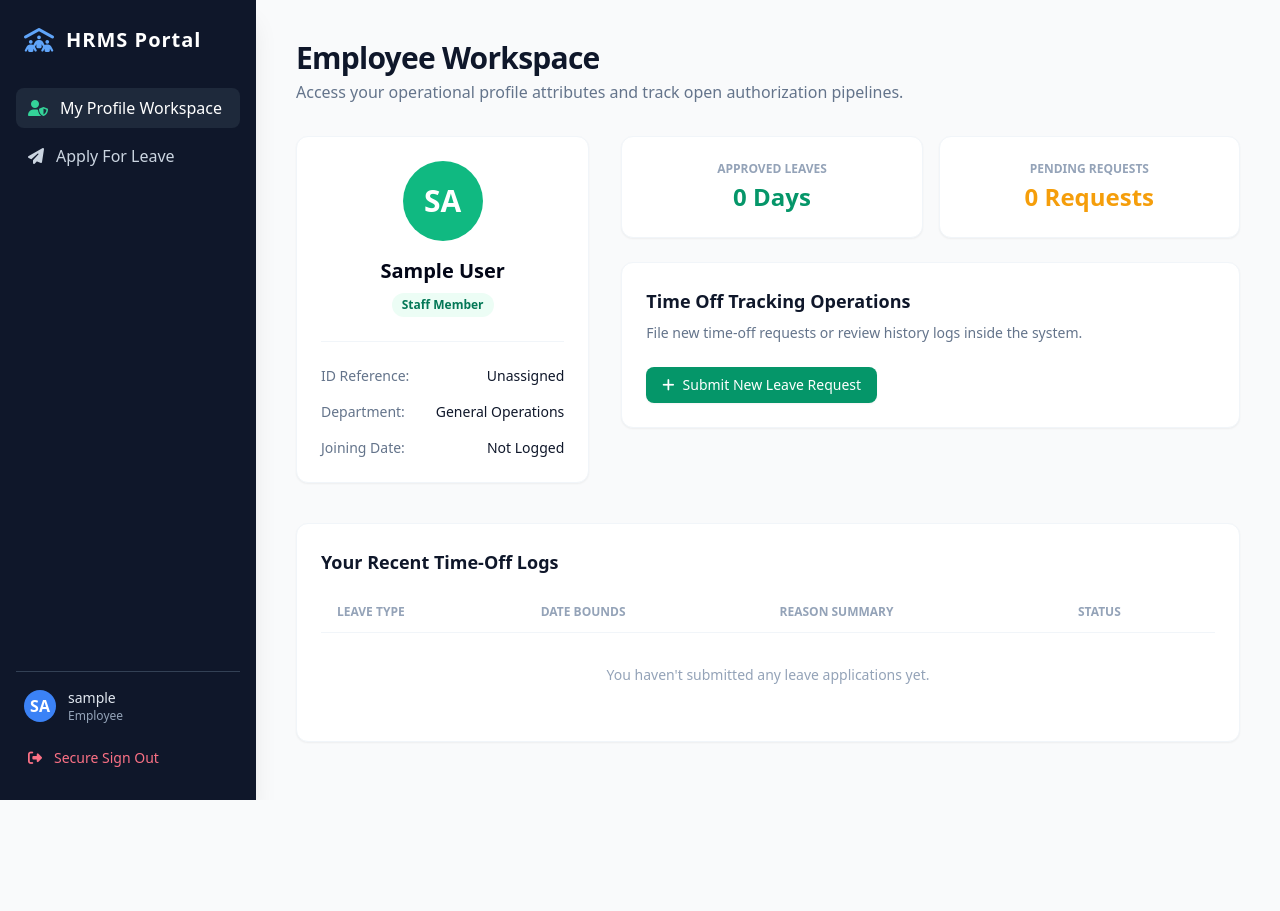
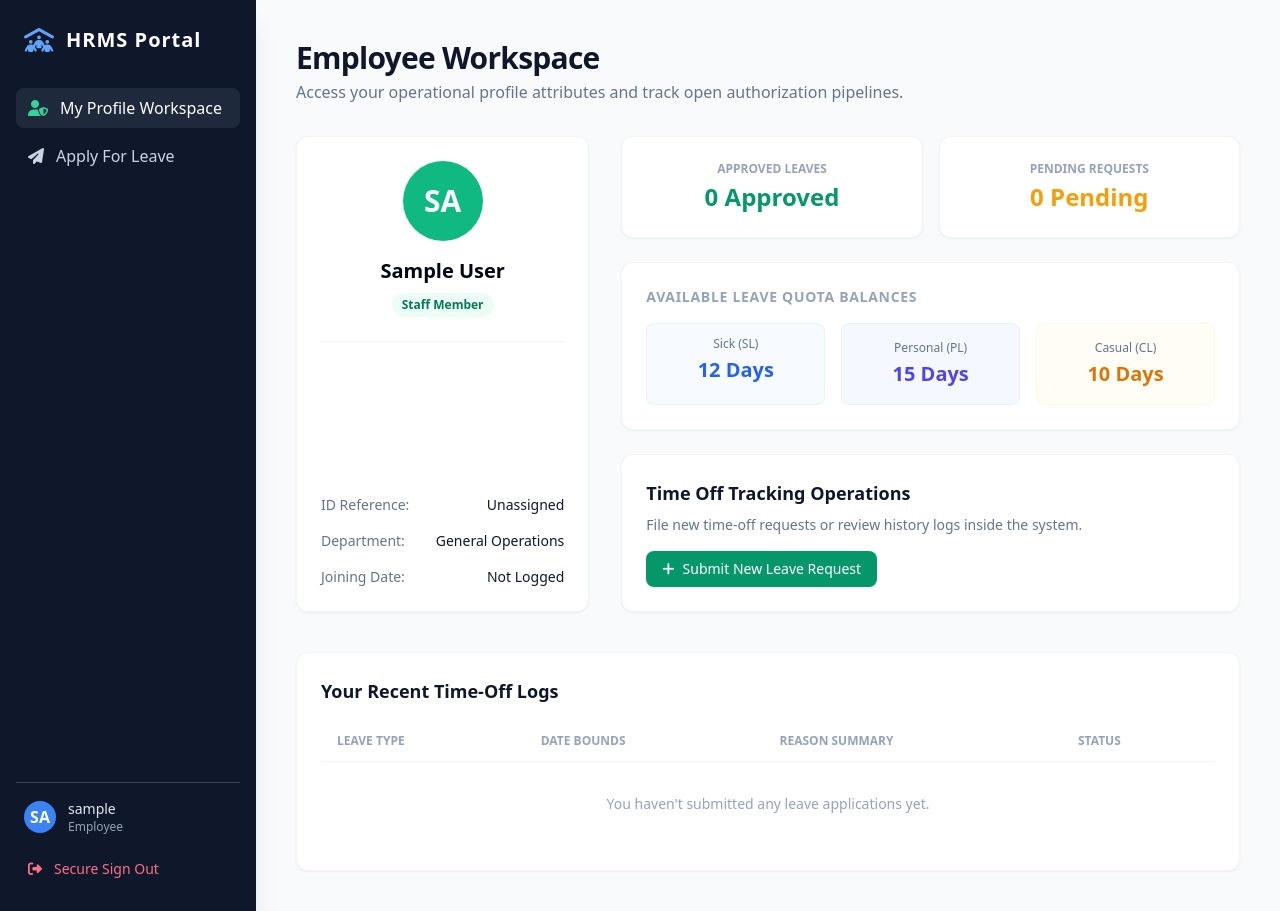
Before and after one commit to Manjunathnithin/HRMS_project, a Django app: page /dashboard/employee/ in a window 1280 px wide. Before the commit the page ends 800 px from the top, so only its background shows below. Run offline with Django 5.2, Linux system fonts and the light colour scheme; the visitor is signed in with stand-in values (Sample User, id 1); data comes from the database, SQL or seed files in the repository; data that the repository does not hold is empty; some libraries are stand-ins or nearby versions.

Commit message:
leave_update

```diff
--- a/hrms_portal/accounts/templates/accounts/employee_dashboard.html
+++ b/hrms_portal/accounts/templates/accounts/employee_dashboard.html
@@ -3,10 +3,12 @@
 {% block title %}Employee Portal{% endblock %}
 
 {% block sidebar_links %}
-<a href="{% url 'employee_dashboard' %}" class="flex items-center gap-3 px-3 py-2 bg-slate-800 text-white rounded-lg font-medium">
+<a href="{% url 'employee_dashboard' %}"
+    class="flex items-center gap-3 px-3 py-2 bg-slate-800 text-white rounded-lg font-medium">
     <i class="fa-solid fa-user-shield text-emerald-400"></i><span>My Profile Workspace</span>
 </a>
-<a href="{% url 'apply_leave' %}" class="flex items-center gap-3 px-3 py-2 text-slate-300 hover:bg-slate-800 hover:text-white rounded-lg transition-all">
+<a href="{% url 'apply_leave' %}"
+    class="flex items-center gap-3 px-3 py-2 text-slate-300 hover:bg-slate-800 hover:text-white rounded-lg transition-all">
     <i class="fa-solid fa-paper-plane"></i><span>Apply For Leave</span>
 </a>
 {% endblock %}
@@ -14,48 +16,82 @@
 {% block content %}
 <div class="mb-8">
     <h1 class="text-3xl font-bold tracking-tight text-slate-900">Employee Workspace</h1>
-    <p class="text-slate-500 mt-1">Access your operational profile attributes and track open authorization pipelines.</p>
+    <p class="text-slate-500 mt-1">Access your operational profile attributes and track open authorization pipelines.
+    </p>
 </div>
 
 <div class="grid grid-cols-1 lg:grid-cols-3 gap-8 mb-10">
+
     <div class="lg:col-span-1 bg-white p-6 rounded-xl shadow-sm border border-slate-100 flex flex-col justify-between">
         <div class="flex flex-col items-center text-center pb-6 border-b border-slate-100">
-            <div class="w-20 h-20 rounded-full bg-emerald-500 text-white flex items-center justify-center text-3xl font-bold mb-4 uppercase">
+            <div
+                class="w-20 h-20 rounded-full bg-emerald-500 text-white flex items-center justify-center text-3xl font-bold mb-4 uppercase">
                 {{ request.user.username|slice:":2" }}
             </div>
-            <h3 class="text-xl font-bold text-slate-950">{{ request.user.get_full_name|default:request.user.username }}</h3>
+            <h3 class="text-xl font-bold text-slate-950">{{ request.user.get_full_name|default:request.user.username }}
+            </h3>
             <span class="px-2.5 py-1 text-xs font-semibold bg-emerald-50 text-emerald-700 rounded-full mt-2">
                 {{ profile.designation|default:"Staff Member" }}
             </span>
         </div>
         <div class="pt-6 space-y-4 text-sm">
-            <div class="flex justify-between"><span class="text-slate-500">ID Reference:</span><span class="font-medium text-slate-900">{{ profile.employee_id|default:"Unassigned" }}</span></div>
-            <div class="flex justify-between"><span class="text-slate-500">Department:</span><span class="font-medium text-slate-900">{{ profile.department.name|default:"General Operations" }}</span></div>
-            <div class="flex justify-between"><span class="text-slate-500">Joining Date:</span><span class="font-medium text-slate-900">{{ profile.joining_date|default:"Not Logged" }}</span></div>
+            <div class="flex justify-between"><span class="text-slate-500">ID Reference:</span><span
+                    class="font-medium text-slate-900">{{ profile.employee_id|default:"Unassigned" }}</span></div>
+            <div class="flex justify-between"><span class="text-slate-500">Department:</span><span
+                    class="font-medium text-slate-900">{{ profile.department.name|default:"General Operations" }}</span>
+            </div>
+            <div class="flex justify-between"><span class="text-slate-500">Joining Date:</span><span
+                    class="font-medium text-slate-900">{{ profile.joining_date|default:"Not Logged" }}</span></div>
         </div>
     </div>
 
     <div class="lg:col-span-2 space-y-6">
+
         <div class="grid grid-cols-2 gap-4">
             <div class="bg-white p-6 rounded-xl border border-slate-100 shadow-sm text-center">
                 <p class="text-xs font-semibold text-slate-400 uppercase">Approved Leaves</p>
-                <h4 class="text-2xl font-bold text-emerald-600 mt-1">{{ approved_count }} Days</h4>
+                <h4 class="text-2xl font-bold text-emerald-600 mt-1">{{ approved_count }} Approved</h4>
             </div>
             <div class="bg-white p-6 rounded-xl border border-slate-100 shadow-sm text-center">
                 <p class="text-xs font-semibold text-slate-400 uppercase">Pending Requests</p>
-                <h4 class="text-2xl font-bold text-amber-500 mt-1">{{ pending_count }} Requests</h4>
+                <h4 class="text-2xl font-bold text-amber-500 mt-1">{{ pending_count }} Pending</h4>
+            </div>
+        </div>
+
+        <div class="bg-white p-6 rounded-xl border border-slate-100 shadow-sm">
+            <h3 class="text-sm font-bold text-slate-400 uppercase tracking-wider mb-4">Available Leave Quota Balances
+            </h3>
+            <div class="grid grid-cols-3 gap-4">
+                <div class="p-3 bg-blue-50/50 rounded-lg text-center border border-blue-100/50">
+                    <span class="text-xs font-medium text-slate-500 block">Sick (SL)</span>
+                    <span class="text-xl font-bold text-blue-600 mt-1 block">{{ balances.sick_leave_remaining }}
+                        Days</span>
+                </div>
+                <div class="p-4 bg-indigo-50/50 rounded-lg text-center border border-indigo-100/50">
+                    <span class="text-xs font-medium text-slate-500 block">Personal (PL)</span>
+                    <span class="text-xl font-bold text-indigo-600 mt-1 block">{{ balances.personal_leave_remaining }}
+                        Days</span>
+                </div>
+                <div class="p-4 bg-amber-50/50 rounded-lg text-center border border-amber-100/50">
+                    <span class="text-xs font-medium text-slate-500 block">Casual (CL)</span>
+                    <span class="text-xl font-bold text-amber-600 mt-1 block">{{ balances.casual_leave_remaining }}
+                        Days</span>
+                </div>
             </div>
         </div>
 
         <div class="bg-white p-6 rounded-xl shadow-sm border border-slate-100">
             <h3 class="text-lg font-bold text-slate-900 mb-2">Time Off Tracking Operations</h3>
-            <p class="text-sm text-slate-500 mb-6">File new time-off requests or review history logs inside the system.</p>
+            <p class="text-sm text-slate-500 mb-4">File new time-off requests or review history logs inside the system.
+            </p>
             <div class="flex flex-wrap gap-4">
-                <a href="{% url 'apply_leave' %}" class="inline-flex items-center gap-2 px-4 py-2 bg-emerald-600 hover:bg-emerald-700 text-white text-sm font-medium rounded-lg shadow-sm transition-all">
+                <a href="{% url 'apply_leave' %}"
+                    class="inline-flex items-center gap-2 px-4 py-2 bg-emerald-600 hover:bg-emerald-700 text-white text-sm font-medium rounded-lg shadow-sm transition-all">
                     <i class="fa-solid fa-plus"></i> Submit New Leave Request
                 </a>
             </div>
         </div>
+
     </div>
 </div>
 
@@ -76,20 +112,24 @@
                 <tr>
                     <td class="py-3 px-4 font-medium text-slate-900">{{ leave.get_leave_type_display }}</td>
                     <td class="py-3 px-4 text-slate-500">{{ leave.start_date }} to {{ leave.end_date }}</td>
-                    <td class="py-3 px-4 max-w-xs truncate">{{ leave.reason }}</td>
+                    <td class="py-3 px-4 max-w-xs truncate text-slate-600">{{ leave.reason }}</td>
                     <td class="py-3 px-4">
-                        {% if leave.status == 'PENDING' %}
-                            <span class="px-2 py-0.5 text-xs font-semibold bg-amber-50 text-amber-700 rounded-full">Pending</span>
-                        {% elif leave.status == 'APPROVED' %}
-                            <span class="px-2 py-0.5 text-xs font-semibold bg-emerald-50 text-emerald-700 rounded-full">Approved</span>
+                        {% if leave.status == 'Pending' %}
+                        <span
+                            class="px-2 py-0.5 text-xs font-semibold bg-amber-50 text-amber-700 rounded-full">Pending</span>
+                        {% elif leave.status == 'Approved' %}
+                        <span
+                            class="px-2 py-0.5 text-xs font-semibold bg-emerald-50 text-emerald-700 rounded-full">Approved</span>
                         {% else %}
-                            <span class="px-2 py-0.5 text-xs font-semibold bg-rose-50 text-rose-700 rounded-full">Rejected</span>
+                        <span
+                            class="px-2 py-0.5 text-xs font-semibold bg-rose-50 text-rose-700 rounded-full">Rejected</span>
                         {% endif %}
                     </td>
                 </tr>
                 {% empty %}
                 <tr>
-                    <td colspan="4" class="py-8 text-center text-slate-400">You haven't submitted any leave applications yet.</td>
+                    <td colspan="4" class="py-8 text-center text-slate-400">You haven't submitted any leave applications
+                        yet.</td>
                 </tr>
                 {% endfor %}
             </tbody>
--- a/hrms_portal/accounts/templates/layouts/base.html
+++ b/hrms_portal/accounts/templates/layouts/base.html
@@ -17,7 +17,13 @@
             </div>
 
             <nav class="flex-1 space-y-2">
-                {% block sidebar_links %}
+               {% block sidebar_links %}
+                    <a href="{% url 'hr_dashboard' %}" class="flex items-center gap-3 px-3 py-2 bg-slate-800 text-white rounded-lg font-medium">
+                        <i class="fa-solid fa-chart-pie text-blue-400"></i><span>Analytics Console</span>
+                    </a>
+                    <a href="{% url 'staff_directory' %}" class="flex items-center gap-3 px-3 py-2 text-slate-300 hover:bg-slate-800 hover:text-white rounded-lg transition-all">
+                        <i class="fa-solid fa-users"></i><span>Staff Directory</span>
+                    </a>
                 {% endblock %}
             </nav>
 
--- a/hrms_portal/accounts/urls.py
+++ b/hrms_portal/accounts/urls.py
@@ -11,4 +11,5 @@ urlpatterns = [
     # HR Quick Action Approval Mappings
     path('dashboard/hr/leave/approve/<int:leave_id>/', views.approve_leave_action, name='approve_leave_action'),
     path('dashboard/hr/leave/reject/<int:leave_id>/', views.reject_leave_action, name='reject_leave_action'),
+    path('dashboard/hr/staff-directory/',views.staff_directory, name='staff_directory'),
 ]
--- a/hrms_portal/accounts/views.py
+++ b/hrms_portal/accounts/views.py
@@ -1,19 +1,14 @@
+import json
 from django.shortcuts import render, redirect, get_object_or_404
 from django.contrib.auth.decorators import login_required
 from django.db.models import Sum, Count
 
-import json
 from employees.models import EmployeeProfile, Department
-from leaves.models import LeaveRequest
+from leaves.models import LeaveRequest, LeaveBalance
 from leaves.forms import LeaveApplicationForm
 
-
-# Create your views here.
 @login_required
 def dashboard_router(request):
-    """
-    acts as traffic controller. instpect user role and redirect to their designated dash work space.
-    """
     user = request.user
     if user.is_hr:
         return redirect('hr_dashboard')
@@ -22,26 +17,23 @@ def dashboard_router(request):
     else:
         return render(request, 'accounts/no_role.html')
 
-# accounts/views.py (Inside your hr_dashboard function)
-
 @login_required
 def hr_dashboard(request):
     if not request.user.is_hr:
         return redirect('dashboard_home')
 
-    # 1. Gather global metrics counters
     total_staff = EmployeeProfile.objects.count() or 0
-    pending_leaves = LeaveRequest.objects.filter(status='PENDING').count() or 0
+    # FIXED: Changed 'PENDING' to 'Pending'
+    pending_leaves = LeaveRequest.objects.filter(status='Pending').count() or 0
 
     salary_dict = EmployeeProfile.objects.aggregate(Sum('salary'))
     raw_payroll = salary_dict.get('salary__sum') or 0.00
     total_payroll = float(raw_payroll)
 
-    # 2. Fetch all leave requests (Pending first, then newest)
     recent_requests = LeaveRequest.objects.select_related('user').all().order_by('status', '-applied_on')[:10]
 
-    # 3. Process chart variables
     department_counts = Department.objects.annotate(total_employees=Count('employees'))
+
     if not department_counts.exists():
         chart_labels = json.dumps(["No Active Departments"])
         chart_data = json.dumps([1])
@@ -53,37 +45,34 @@ def hr_dashboard(request):
         'total_staff': total_staff,
         'pending_leaves': pending_leaves,
         'total_payroll': total_payroll,
-        'recent_requests': recent_requests, # <-- Crucial context list
+        'recent_requests': recent_requests,
         'chart_labels': chart_labels,
         'chart_data': chart_data,
     }
     return render(request, 'accounts/hr_dashboard.html', context)
 
-
+# accounts/views.py
 @login_required
 def employee_dashboard(request):
     if not request.user.is_employee:
         return redirect('dashboard_home')
 
     profile = EmployeeProfile.objects.filter(user=request.user).select_related('department').first()
-
-    # --- FIXED TYPO: Changed .order_selection to proper .order_by ---
     my_leaves = LeaveRequest.objects.filter(user=request.user).order_by('-applied_on')[:5]
 
-    # statistics
-    approved_count = LeaveRequest.objects.filter(user=request.user, status='APPROVED').count()
-    pending_count = LeaveRequest.objects.filter(user=request.user, status='PENDING').count()
+    balances, created = LeaveBalance.objects.get_or_create(user=request.user)
+
+    approved_count = LeaveRequest.objects.filter(user=request.user, status='Approved').count()
+    pending_count = LeaveRequest.objects.filter(user=request.user, status='Pending').count()
 
     context = {
         'profile': profile,
         'my_leaves': my_leaves,
+        'balances': balances,
         'approved_count': approved_count,
         'pending_count': pending_count,
     }
-
-    # --- FIXED BUG: Now explicitly passing the context variables package ---
     return render(request, 'accounts/employee_dashboard.html', context)
-
 
 @login_required
 def apply_leave(request):
@@ -99,28 +88,69 @@ def apply_leave(request):
             return redirect('employee_dashboard')
     else:
         form = LeaveApplicationForm()
-
     return render(request, 'accounts/apply_leave.html', {'form': form})
-
 
 @login_required
 def approve_leave_action(request, leave_id):
-    """Securely flags a targeted leave entry row as APPROVED."""
+    """Securely flags a targeted leave entry row as Approved and deducts quota days."""
     if not request.user.is_hr:
         return redirect('dashboard_home')
 
     leave = get_object_or_404(LeaveRequest, id=leave_id)
-    leave.status = 'APPROVED'
+
+    # Process deduction only if it isn't already processed (avoids double deduction)
+    if leave.status == 'Pending':
+        leave.status = 'Approved'
+        leave.save()
+
+        # 1. Dynamically compute the duration in days (+1 makes it inclusive)
+        if leave.start_date and leave.end_date:
+            duration_days = (leave.end_date - leave.start_date).days + 1
+
+            # 2. Grab or generate the employee's allocation card row
+            balance, created = LeaveBalance.objects.get_or_create(user=leave.user)
+
+            # 3. Deduct from the matching code configuration type
+            if leave.leave_type == 'SL':
+                balance.sick_leave_remaining = max(0, balance.sick_leave_remaining - duration_days)
+            elif leave.leave_type == 'PL':
+                balance.personal_leave_remaining = max(0, balance.personal_leave_remaining - duration_days)
+            elif leave.leave_type == 'CL':
+                balance.casual_leave_remaining = max(0, balance.casual_leave_remaining - duration_days)
+
+            balance.save()
+
+    return redirect('hr_dashboard')
+
+@login_required
+def reject_leave_action(request, leave_id):
+    if not request.user.is_hr:
+        return redirect('dashboard_home')
+
+    leave = get_object_or_404(LeaveRequest, id=leave_id)
+    leave.status = 'Rejected'  # FIXED: Changed from 'REJECTED' to 'Rejected'
     leave.save()
     return redirect('hr_dashboard')
 
 @login_required
-def reject_leave_action(request, leave_id):
-    """Securely flags a targeted leave entry row as REJECTED."""
+def staff_directory(request):
+    """Provides a searchable staff record look-up console for HR."""
     if not request.user.is_hr:
         return redirect('dashboard_home')
 
-    leave = get_object_or_404(LeaveRequest, id=leave_id)
-    leave.status = 'REJECTED'
-    leave.save()
-    return redirect('hr_dashboard')
+    search_query = request.GET.get('search', '')
+
+    # Filter staff records dynamically if a search parameters query string is caught
+    if search_query:
+        staff_members = EmployeeProfile.objects.filter(
+            models.Q(employee_id__icontains=search_query) |
+            models.Q(user__username__icontains=search_query) |
+            models.Q(designation__icontains=search_query)
+        ).select_related('user', 'department')
+    else:
+        staff_members = EmployeeProfile.objects.select_related('user', 'department').all()
+
+    return render(request, 'accounts/staff_directory.html', {
+        'staff_members': staff_members,
+        'search_query': search_query
+    })
--- a/hrms_portal/leaves/admin.py
+++ b/hrms_portal/leaves/admin.py
@@ -1,5 +1,7 @@
 from django.contrib import admin
 from .models import LeaveRequest
+from .models import LeaveBalance
+admin.site.register(LeaveBalance)
 # Register your models here.
 
 @admin.register(LeaveRequest)
```
Also changed, not shown: hrms_portal/accounts/templates/accounts/hr_dashboard.html (+4 -4 lines), hrms_portal/accounts/templates/accounts/staff_directory.html (added, +60 -0 lines), hrms_portal/leaves/models.py (+29 -0 lines), hrms_portal/leaves/migrations/0002_leavebalance.py (added).
